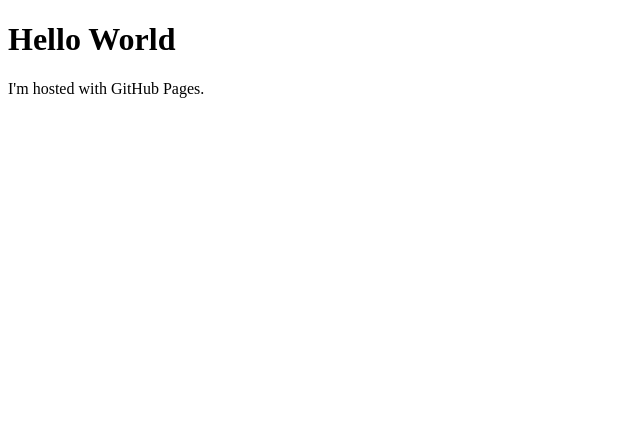
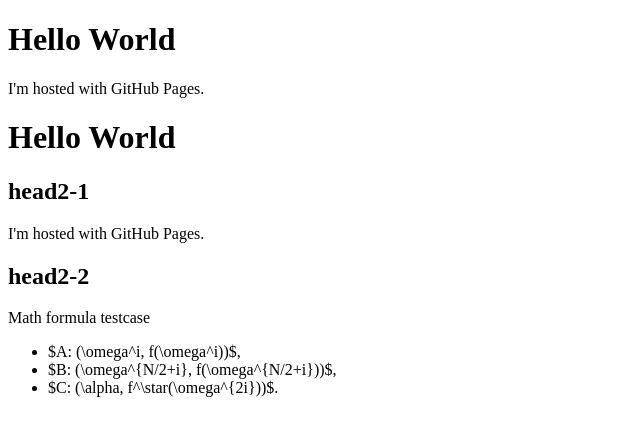
Before and after one commit to cszz12/cszz12.github.io, a plain HTML site: page index.html in a window 1280 px wide. Shown: the whole page, without its empty margins (0-640 px from the left). Drawn offline with Linux system fonts and the light colour scheme.

Commit message:
add tests for headers and formulas

```diff
--- a/index.html
+++ b/index.html
@@ -3,5 +3,19 @@
 <body>
 <h1>Hello World</h1>
 <p>I'm hosted with GitHub Pages.</p>
+
+<h1>Hello World</h1>
+
+<h2>head2-1</h2>
+<p>I'm hosted with GitHub Pages.</p>
+
+
+<h2>head2-2</h2>
+<p>Math formula testcase</p>
+<ul>
+  <li>$A: (\omega^i, f(\omega^i))$,</li>
+  <li>$B: (\omega^{N/2+i}, f(\omega^{N/2+i}))$,</li>
+  <li>$C: (\alpha, f^\star(\omega^{2i}))$.</li>
+</ul>
 </body>
 </html>
```
